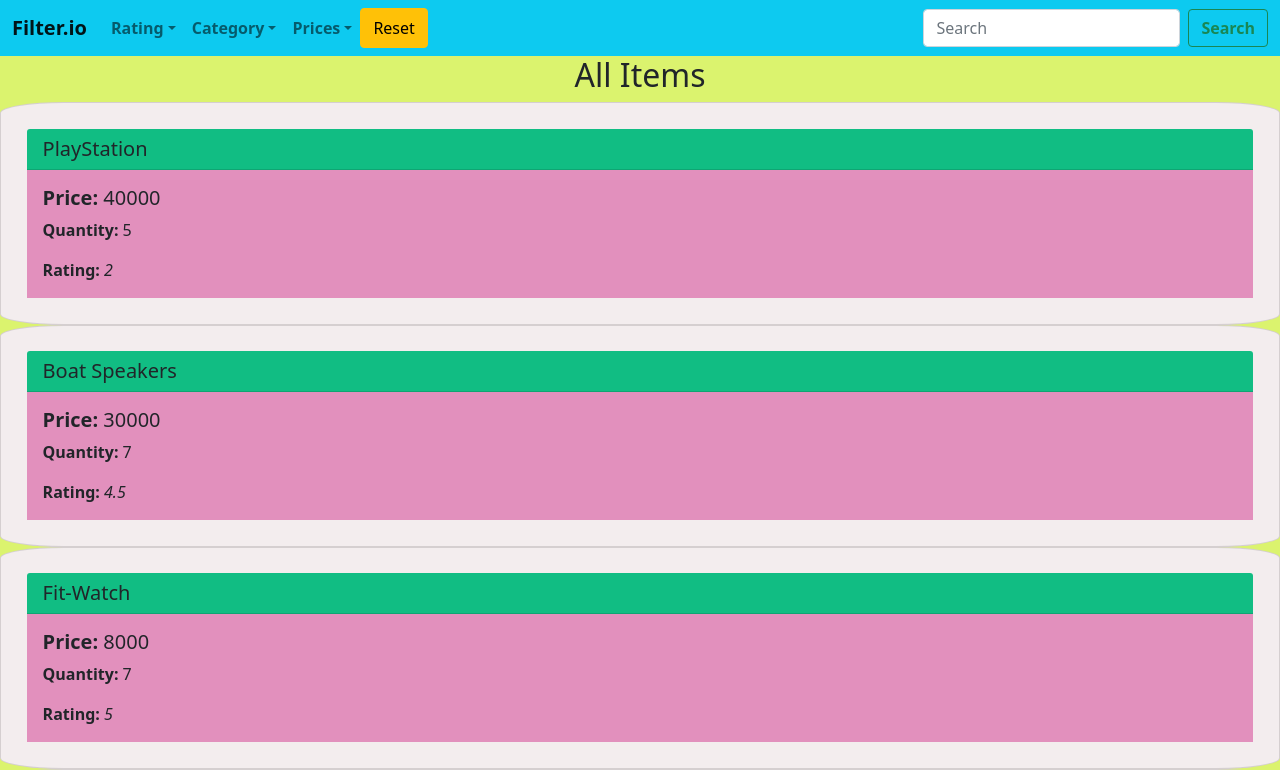
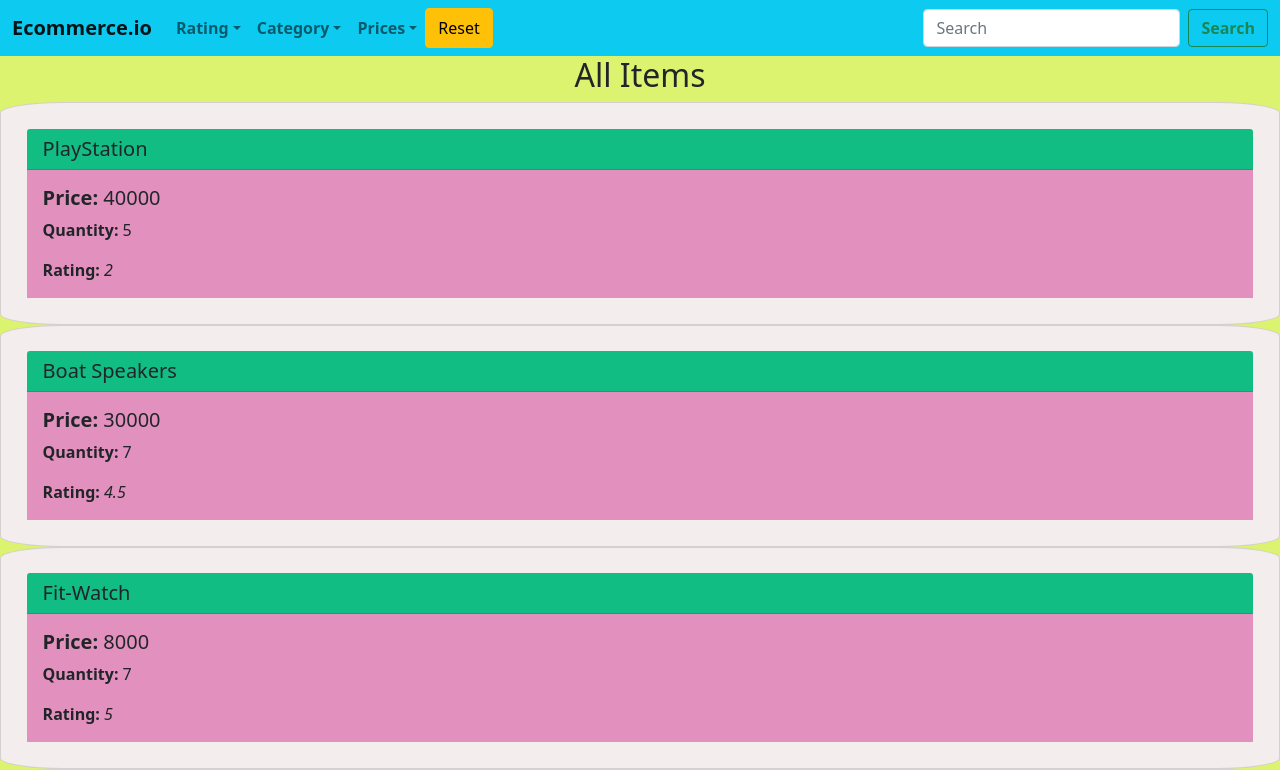
Before and after one commit to SanskarModi22/Vue-Ecommerce, a plain HTML site: page index.html in a window 1280 px wide. Shown: the top 770 px of the page. Drawn offline with nearby package versions, Linux system fonts and the light colour scheme.

Commit message:
Changed name

```diff
--- a/index.html
+++ b/index.html
@@ -9,7 +9,7 @@
     <!-- Bootstrap CSS -->
     <link href="https://cdn.jsdelivr.net/npm/bootstrap@5.1.3/dist/css/bootstrap.min.css" rel="stylesheet" integrity="sha384-1BmE4kWBq78iYhFldvKuhfTAU6auU8tT94WrHftjDbrCEXSU1oBoqyl2QvZ6jIW3" crossorigin="anonymous" />
     <link rel="stylesheet" href="index.css" />
-    <title>Filter.io</title>
+    <title>Ecommerce.io</title>
 </head>
 
 <body>
@@ -17,7 +17,7 @@
         <!-- NAVBAR SECTION -->
         <nav class="navbar navbar-expand-lg navbar-light bg-info">
             <div class="container-fluid">
-                <a class="navbar-brand" href="#"><b>Filter.io</b></a>
+                <a class="navbar-brand" href="#"><b>Ecommerce.io</b></a>
                 <button class="navbar-toggler" type="button" data-bs-toggle="collapse" data-bs-target="#navbarSupportedContent" aria-controls="navbarSupportedContent" aria-expanded="false" aria-label="Toggle navigation">
             <span class="navbar-toggler-icon"></span>
           </button>
```
